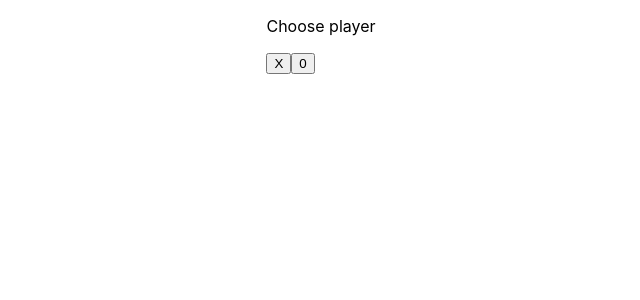
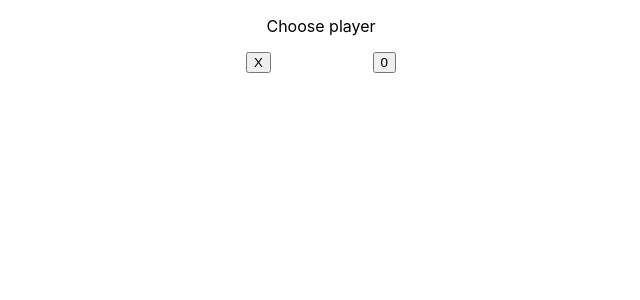
Before and after one commit to Stefan8412/tic-tac-toe, a React (Create React App) app: page / in a window 1280 px wide. Shown: the top 300 px of the page, without its empty margins (319-959 px from the left). Built offline with nearby package versions, Linux system fonts and the light colour scheme.

Commit message:
add css styling

```diff
--- a/src/Board.tsx
+++ b/src/Board.tsx
@@ -50,13 +50,15 @@
       }
 }
   return gameStatus===game_status.choose_player ? (
-    <div>
+    <Paragraph>
         <p>
             Choose player
         </p>
+        <Row>
         <button onClick={()=>selectPlayer(player_x)}>X</button>
         <button onClick={()=>selectPlayer(player_0)}>0</button>
-    </div>
+        </Row>
+    </Paragraph>
   ):(
     <Container>
         {newGrid.map((value,index)=>{
@@ -89,3 +91,13 @@
 const Marker=styled.p`
 font-size:68px;
 `
+const Row=styled.div`
+display:flex;
+width:150px;
+justify-content:space-between;`
+
+const Paragraph=styled.div`
+display:flex;
+flex-direction:column;
+align-items:center;
+margin-bottom:20px;`
```
